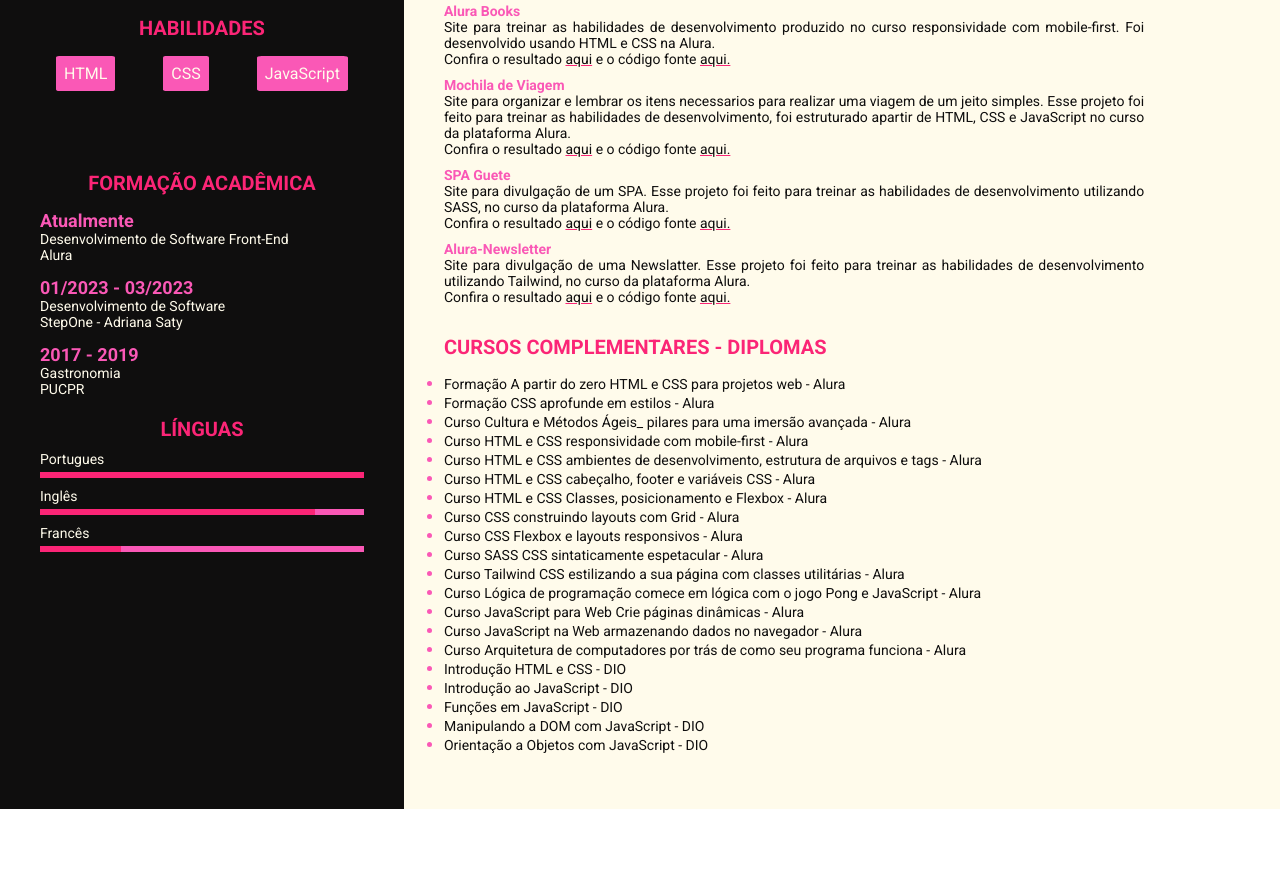
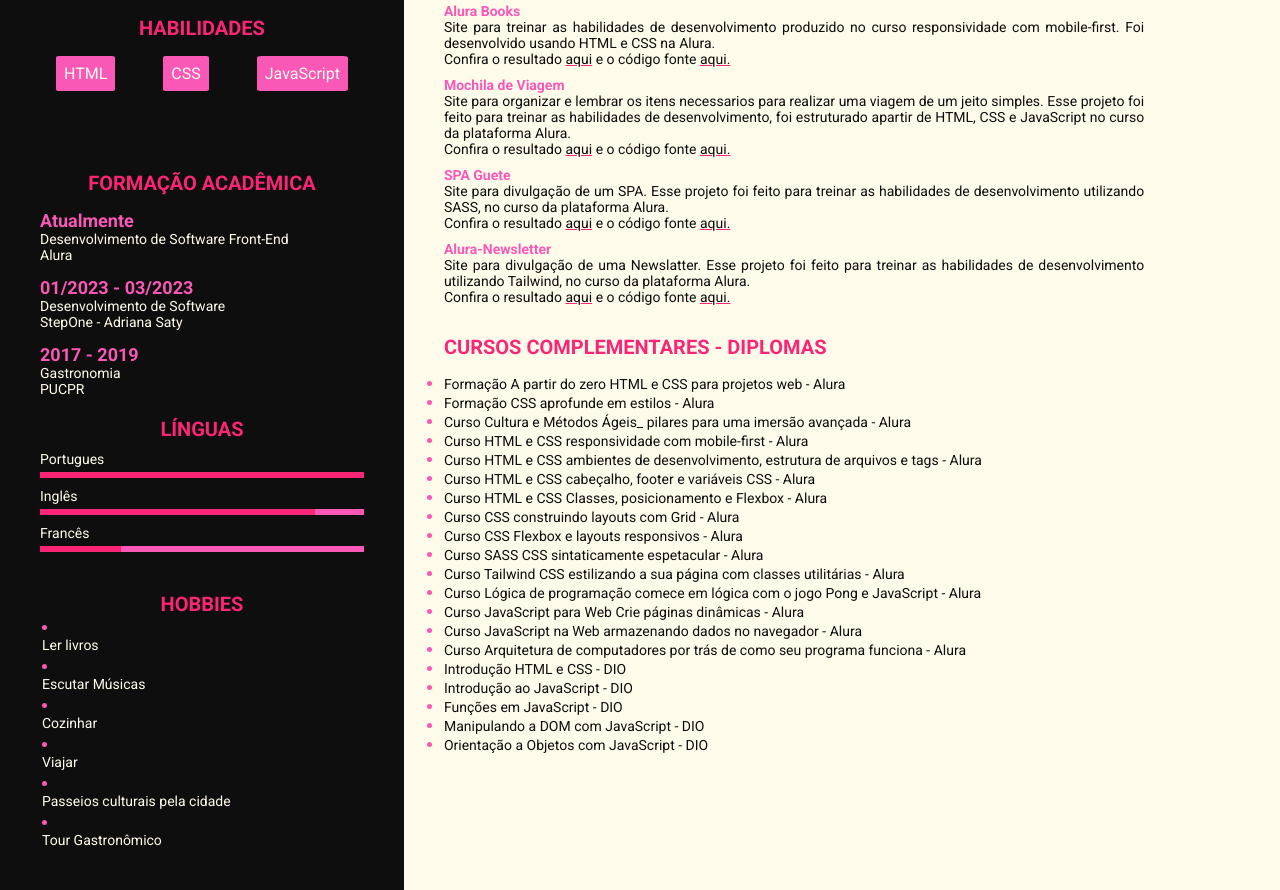
Before and after one commit to AliceHonjo/my-cv, a plain HTML site: page index.html in a window 1280 px wide. Shown: the part 658-1548 px from the top of the page. Before the commit the page ends 1467 px from the top, so only its background shows below. Drawn offline with Linux system fonts and the light colour scheme.

Commit message:
Add files via upload

```diff
--- a/index.html
+++ b/index.html
@@ -94,6 +94,27 @@
                         </div>
                     </li>
                 </ul>
+            </div>
+            <div class="atividades">
+                <h3>HOBBIES</h3>
+                <li>
+                    <p>Ler livros</p>
+                </li>
+                <li>
+                    <p>Escutar Músicas</p>
+                </li>
+                <li>
+                    <p>Cozinhar</p>
+                </li>
+                <li>
+                    <p>Viajar</p>
+                </li>
+                <li>
+                    <p>Passeios culturais pela cidade</p>
+                </li>
+                <li>
+                    <p>Tour Gastronômico</p>
+                </li>
             </div>
         </div>
         <div class="experiences-column">
--- a/styles.css
+++ b/styles.css
@@ -237,6 +237,24 @@
     display: none;
 }
 
+
+.atividades {
+    margin-top: 2.5em;
+}
+.atividades h3{
+    color: var(--rosa-escuro);
+    font-size: 20px;
+    font-weight: 700;
+}
+.atividades p{
+    font-size: 14px;
+    color: var(--beje);
+}
+.atividades li{
+    text-align: left;
+    color: var(--rosa-chiclete);
+    padding: 2px
+}
 @media (min-width: 992px) {
     .container {
         display: flex;
```
